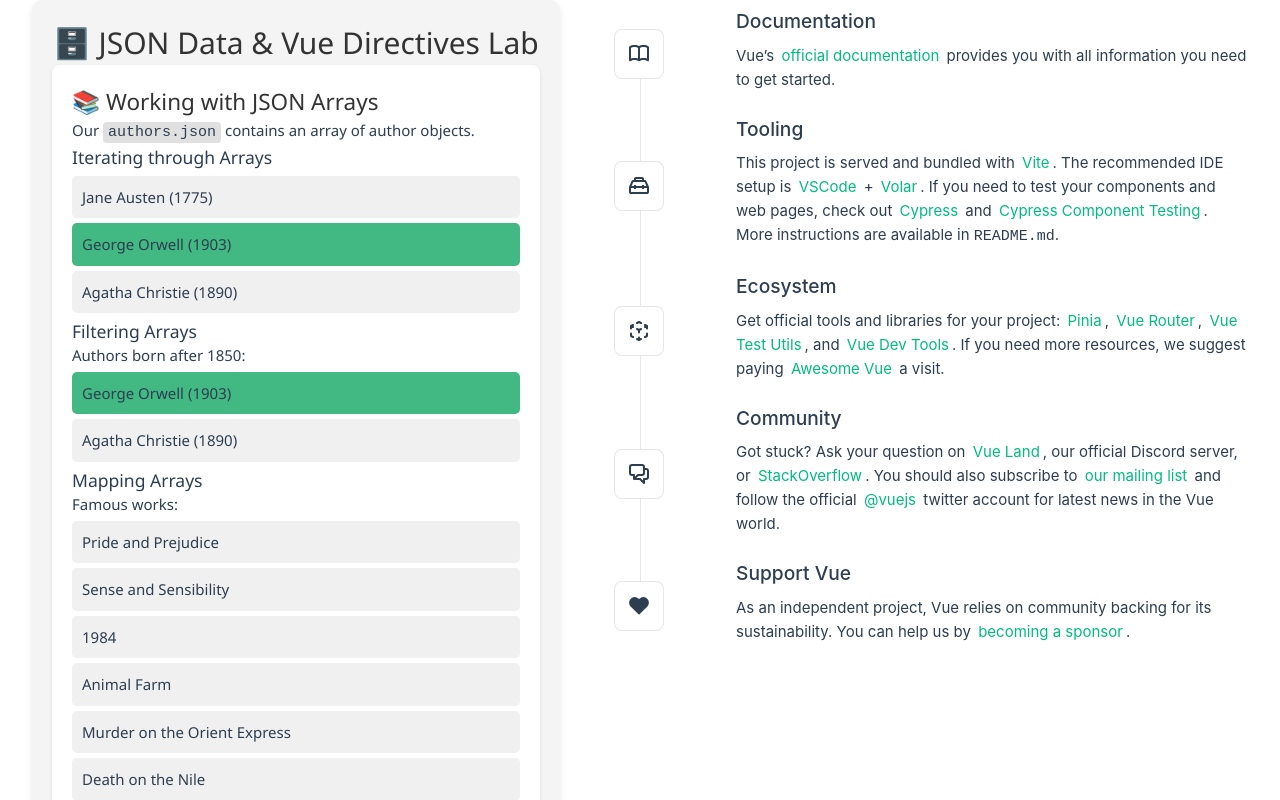
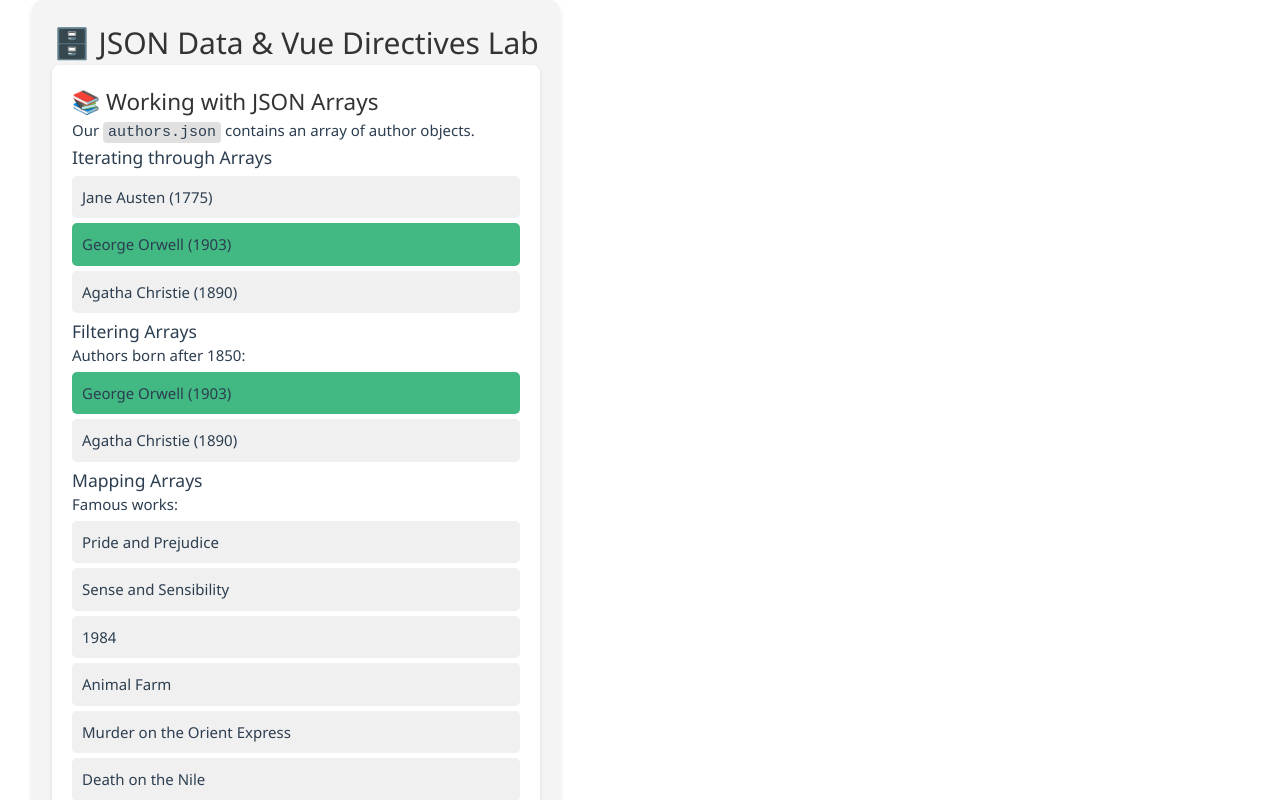
Before and after one commit to tiezhu-12138/jsun-library, a Vue app: page / in a window 1280 px wide. Shown: the top 800 px of the page. Built offline with nearby package versions, Linux system fonts and the light colour scheme.

Commit message:
Finalise some changes

```diff
--- a/src/App.vue
+++ b/src/App.vue
@@ -1,6 +1,4 @@
 <script setup>
-import HelloWorld from './components/HelloWorld.vue'
-import TheWelcome from './components/TheWelcome.vue'
 import JSON from './components/JSON.vue'
 </script>
 
@@ -8,10 +6,6 @@ import JSON from './components/JSON.vue'
   <header>
     <JSON />
   </header>
-
-  <main>
-    <TheWelcome />
-  </main>
 </template>
 
 <style scoped>
```
